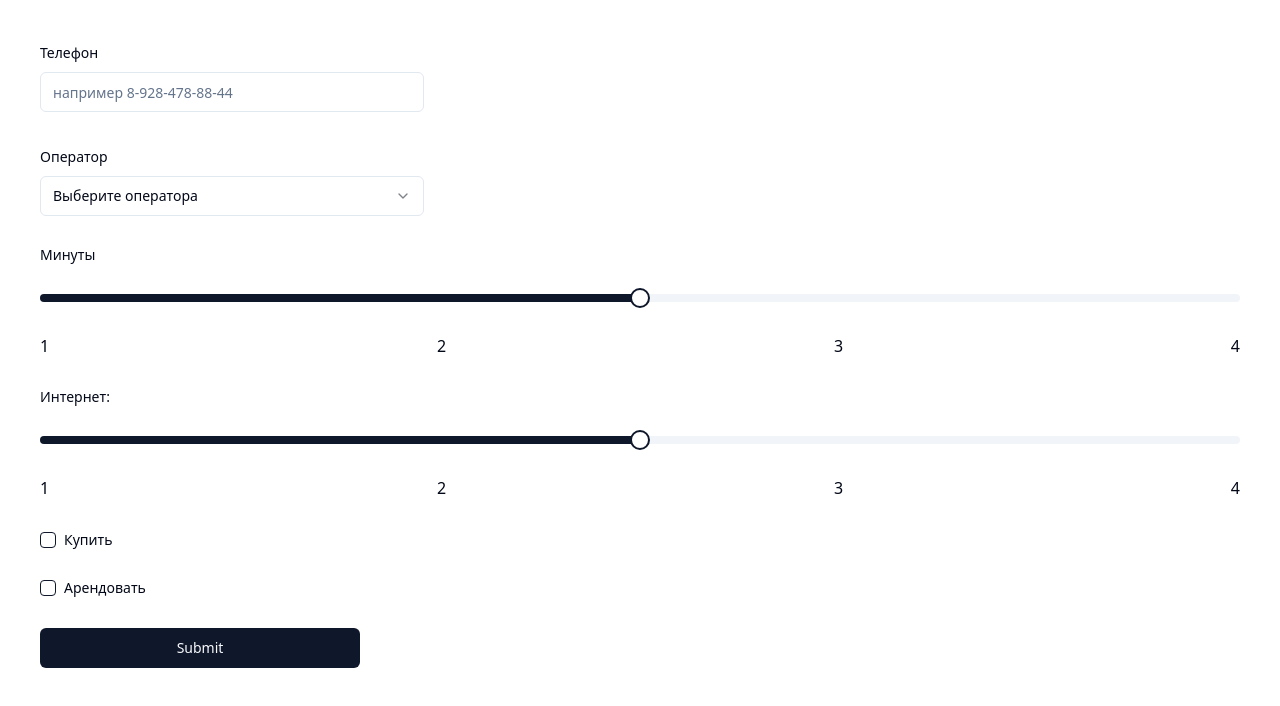
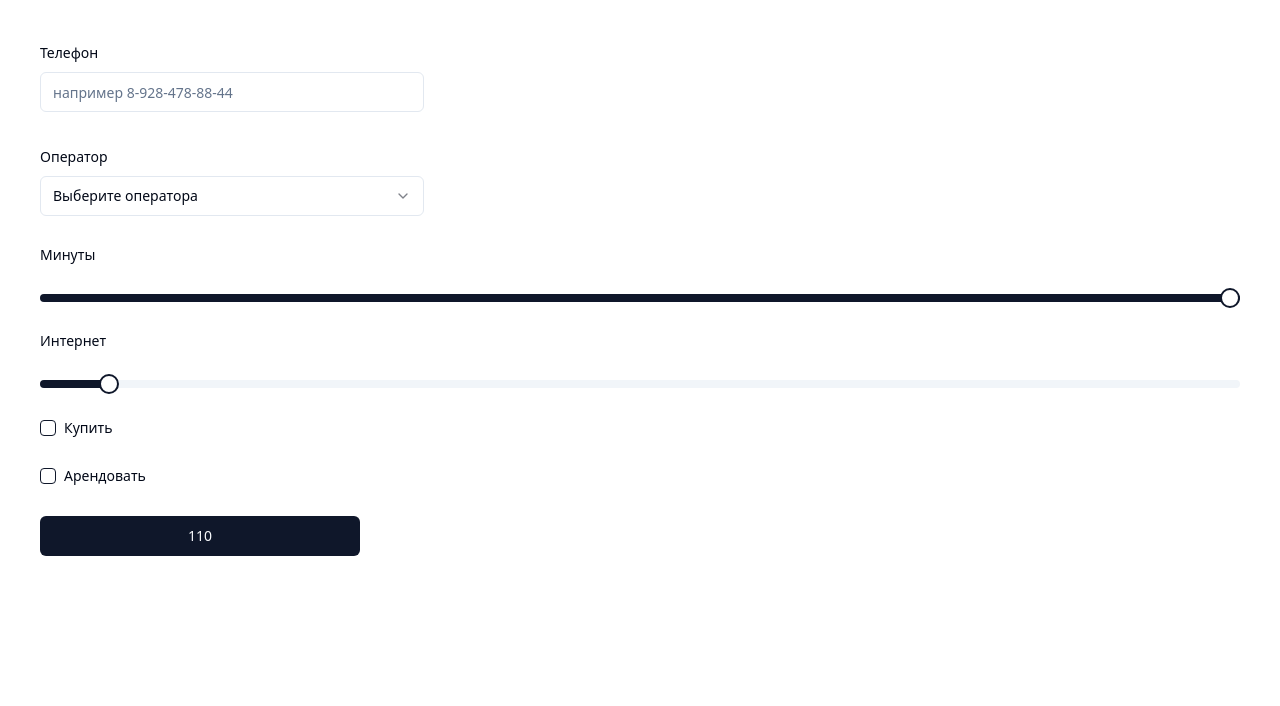
Before and after one commit to phewstaff/cell-phone-plan-configuration, a React (Vite) app: page / in a window 1280 px wide. Shown: the top 706 px of the page. Built offline with nearby package versions, Linux system fonts and the light colour scheme.

Commit message:
setup store

```diff
--- a/src/App.tsx
+++ b/src/App.tsx
@@ -25,10 +25,31 @@ import { Label } from "./components/ui/label";
 import { Slider } from "./components/ui/slider";
 import { Checkbox } from "./components/ui/checkbox";
 
+import { useDispatch, useSelector } from "react-redux";
+import {
+  setMinutes,
+  setInternetGB,
+  setAdditionalServices,
+  setTotalCost,
+  selectTariffConfig,
+} from "./store/tariffConfigSlice";
+import { calculateTotalCost } from "./helpers/calculateTotalCost";
+
+// --------------------------------------------------------------------------- //
+
 export default function App() {
   const form = useForm<z.infer<typeof formSchema>>({
     resolver: zodResolver(formSchema),
   });
+
+  const dispatch = useDispatch();
+  const tariffData = useSelector(selectTariffConfig);
+  const totalCost = calculateTotalCost(tariffData);
+
+  const handleMinutesChange = (newValue: number) => {
+    dispatch(setMinutes(newValue));
+    dispatch(setTotalCost(totalCost));
+  };
 
   function onSubmit(values: z.infer<typeof formSchema>) {
     alert(JSON.stringify(values));
@@ -89,39 +110,28 @@ export default function App() {
           />
 
           <Label htmlFor="minutes">Минуты</Label>
+
           <Slider
-            onValueChange={() => {}}
+            value={[tariffData.minutes]}
+            onValueChange={(newValue) => handleMinutesChange(newValue[0])}
             id="minutes"
-            defaultValue={[50]}
-            max={75}
-            step={25}
+            defaultValue={[tariffData.minutes]}
+            max={650}
+            step={30}
             className=" min-w-max "
           />
 
-          <div className="flex justify-between">
-            <span>1</span>
-            <span>2</span>
-            <span>3</span>
-            <span>4</span>
-          </div>
-
-          <Label htmlFor="internet">Интернет:</Label>
+          <Label htmlFor="internet">Интернет</Label>
 
           <Slider
+            value={[tariffData.internetGB]}
             id="internet"
-            defaultValue={[50]}
+            defaultValue={[tariffData.internetGB]}
             max={75}
             step={25}
             className="min-w-max"
-            onValueChange={() => {}}
+            onValueChange={(newValue) => dispatch(setInternetGB(newValue[0]))}
           />
-
-          <div className="flex justify-between">
-            <span>1</span>
-            <span>2</span>
-            <span>3</span>
-            <span>4</span>
-          </div>
 
           <div className="flex items-center space-x-2">
             <Checkbox id="buy" />
@@ -144,7 +154,7 @@ export default function App() {
           </div>
 
           <Button className="max-w-xs" type="submit">
-            Submit
+            {totalCost}
           </Button>
         </form>
       </Form>
--- /dev/null
+++ b/src/helpers/calculateTotalCost.ts
@@ -0,0 +1,18 @@
+import { TariffConfigState } from "@/store/tariffConfigSlice";
+
+export function calculateTotalCost({
+  minutes,
+  internetGB,
+  additionalServices,
+}: TariffConfigState) {
+  const costPerMinute = 0.1;
+  const costPerInternetGB = 10;
+  const additionalServiceCost = 5;
+
+  const totalCost =
+    minutes * costPerMinute +
+    internetGB * costPerInternetGB +
+    additionalServices.length * additionalServiceCost;
+
+  return totalCost;
+}
--- a/src/main.tsx
+++ b/src/main.tsx
@@ -1,10 +1,15 @@
-import React from 'react'
-import ReactDOM from 'react-dom/client'
-import App from './App.tsx'
-import './index.css'
+import React from "react";
+import ReactDOM from "react-dom/client";
+import App from "./App.tsx";
+import { Provider } from "react-redux";
+import "./index.css";
 
-ReactDOM.createRoot(document.getElementById('root')!).render(
+import { store } from "./store";
+
+ReactDOM.createRoot(document.getElementById("root")!).render(
   <React.StrictMode>
-    <App />
+    <Provider store={store}>
+      <App />
+    </Provider>
   </React.StrictMode>,
-)
+);
--- /dev/null
+++ b/src/store/index.ts
@@ -0,0 +1,8 @@
+import { configureStore } from "@reduxjs/toolkit";
+import { tariffConfigSlice } from "./tariffConfigSlice";
+
+export const store = configureStore({
+  reducer: {
+    tariffConfig: tariffConfigSlice.reducer,
+  },
+});
--- /dev/null
+++ b/src/store/tariffConfigSlice.ts
@@ -0,0 +1,45 @@
+import { createSlice, PayloadAction } from "@reduxjs/toolkit";
+
+export interface TariffConfigState {
+  minutes: number;
+  internetGB: number;
+  additionalServices: string[];
+  totalCost: number;
+}
+
+const initialState: TariffConfigState = {
+  minutes: 600,
+  internetGB: 5,
+  additionalServices: [],
+  totalCost: 0,
+};
+
+export const tariffConfigSlice = createSlice({
+  name: "tariffConfig",
+  initialState,
+  reducers: {
+    setMinutes: (state, action: PayloadAction<number>) => {
+      state.minutes = action.payload;
+    },
+    setInternetGB: (state, action: PayloadAction<number>) => {
+      state.internetGB = action.payload;
+    },
+    setAdditionalServices: (state, action: PayloadAction<string[]>) => {
+      state.additionalServices = action.payload;
+    },
+    setTotalCost: (state, action: PayloadAction<number>) => {
+      state.totalCost = action.payload;
+    },
+  },
+});
+
+export const {
+  setMinutes,
+  setInternetGB,
+  setAdditionalServices,
+  setTotalCost,
+} = tariffConfigSlice.actions;
+
+export const selectTariffConfig = (state: {
+  tariffConfig: TariffConfigState;
+}) => state.tariffConfig;
```
